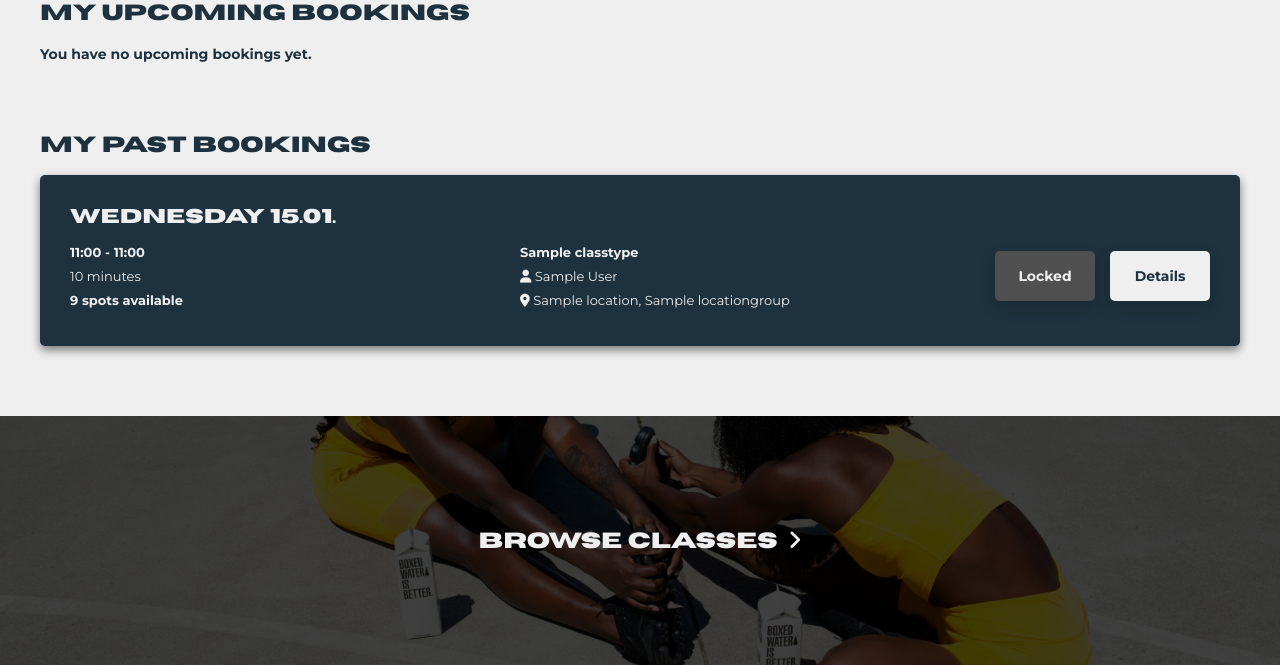
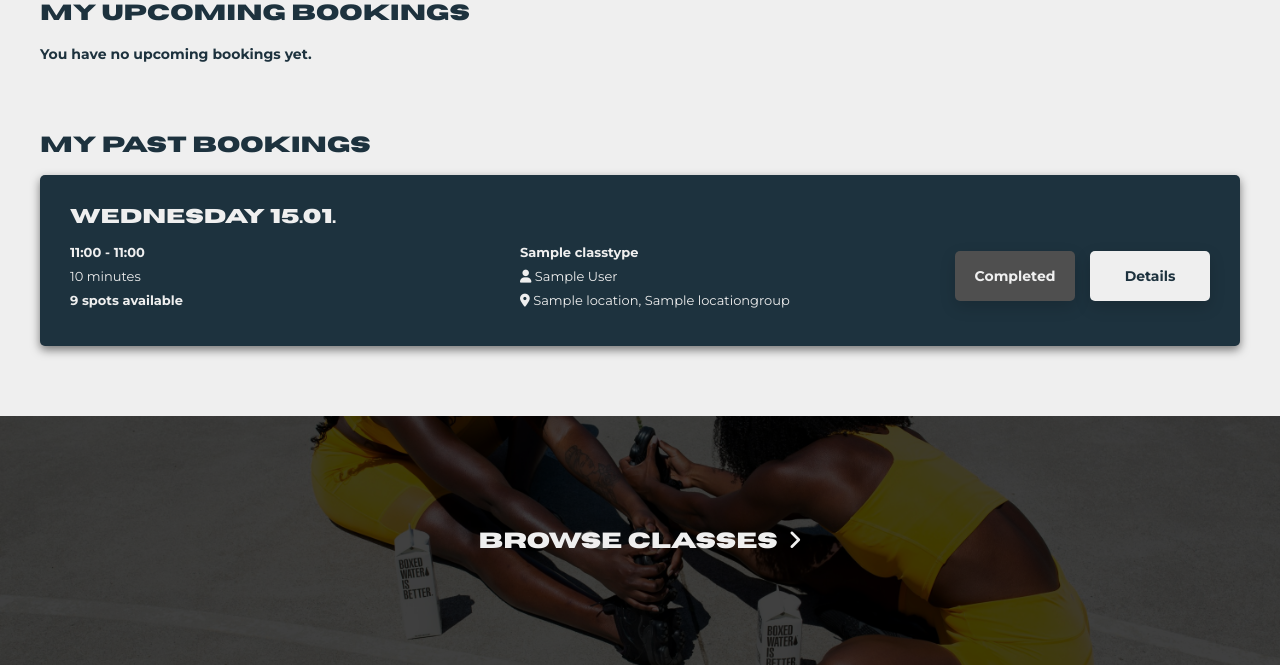
Before and after one commit to alexandra-ep/ELE3921_portfolio, a Django app: page /my-bookings/ in a window 1280 px wide. Shown: the part 283-948 px from the top of the page. Run offline with Django 5.2, Linux system fonts and the light colour scheme; a user stored in the database is signed in; tables that the repository leaves empty hold one stand-in row (values such as "Sample post").

Commit message:
Final touches

```diff
--- a/static/css/style.css
+++ b/static/css/style.css
@@ -343,7 +343,7 @@ footer {
     align-items: center;
     text-decoration: none;
     padding: 10px 20px;
-    width: 100px;
+    min-width: 120px;
     min-height: 50px;
     border-radius: var(--radius-main);
     font-family: 'Montserrat', sans-serif;
--- a/templates/my_bookings.html
+++ b/templates/my_bookings.html
@@ -159,7 +159,7 @@
                                             <button type="submit" class="btn warning-btn rsp-btn">Cancel</button>
                                         </form>
                                     {% else %}
-                                        <span class="btn locked-btn rsp-btn">Locked</span>
+                                        <span class="btn locked-btn rsp-btn">Completed</span>
                                     {% endif %}
 
                                     <a href="{% url 'class_detail' booking.fitness_class.id %}" class="btn secondary-btn rsp-btn">Details</a>
```
